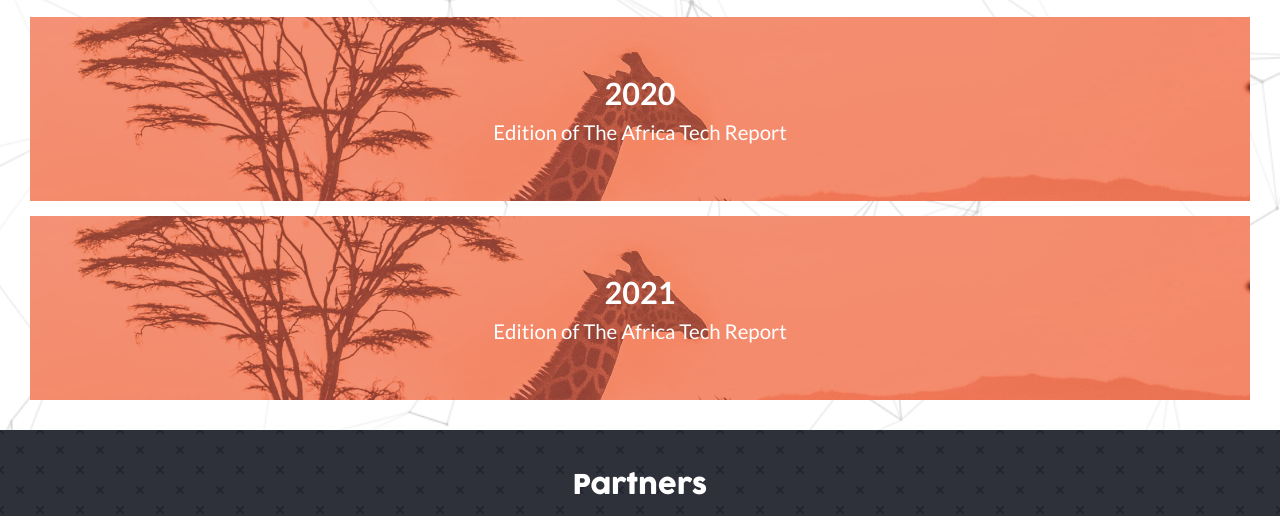
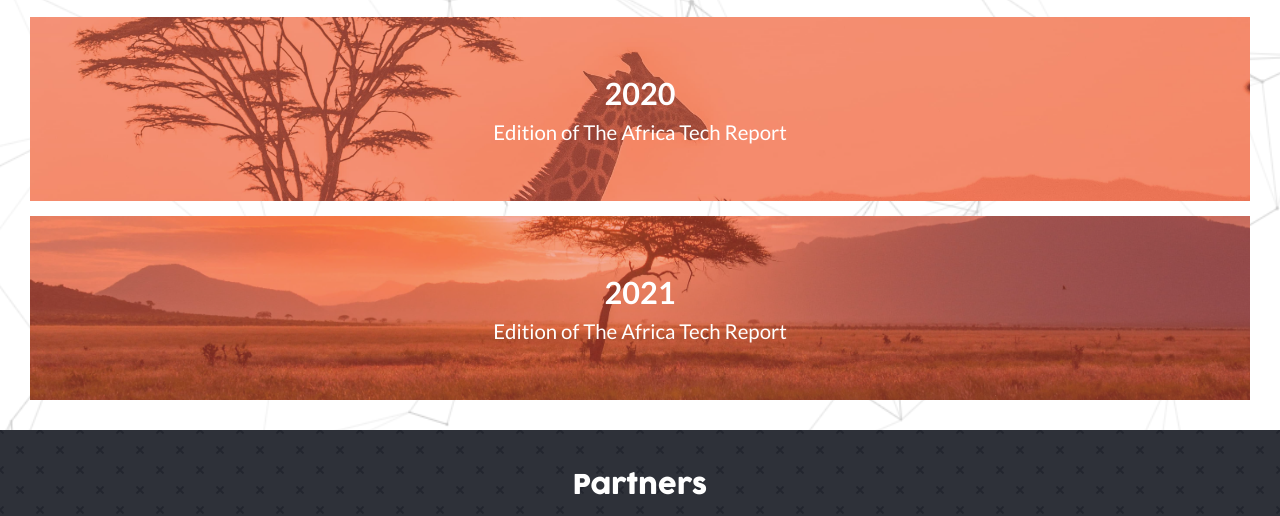
Before and after one commit to jssol/africa-tech-report, a website: page pages/about.html in a window 1280 px wide. Shown: the part 911-1427 px from the top of the page. Drawn offline with Linux system fonts and the light colour scheme.

Commit message:
Add background to the past-editions items

```diff
--- a/styles/about.css
+++ b/styles/about.css
@@ -134,6 +134,10 @@
   box-shadow: inset -100vw -100vh #ec534280;
 }
 
+.editions-list-item:nth-child(2) {
+  background-image: url("../assets/images/damian.jpg");
+}
+
 .editions-list-item + .editions-list-item {
   margin-top: 0.75em;
 }
```
